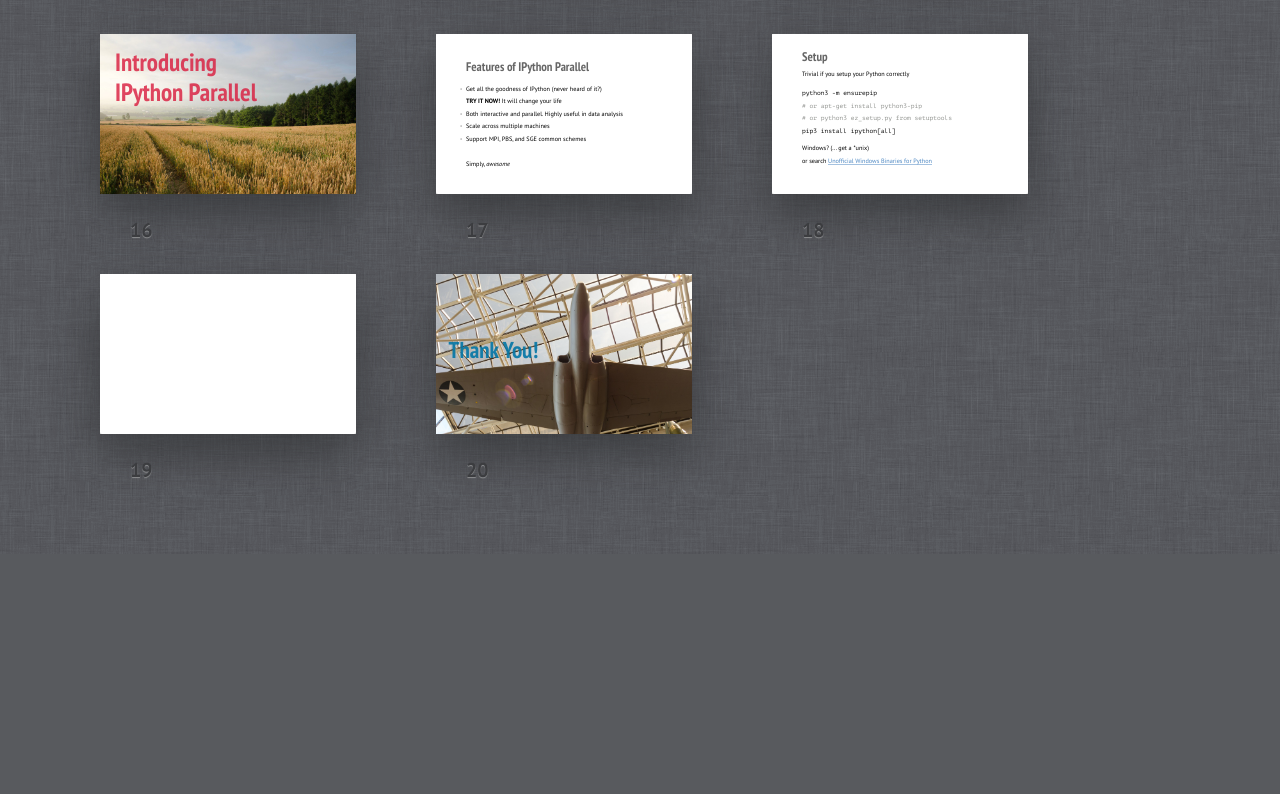
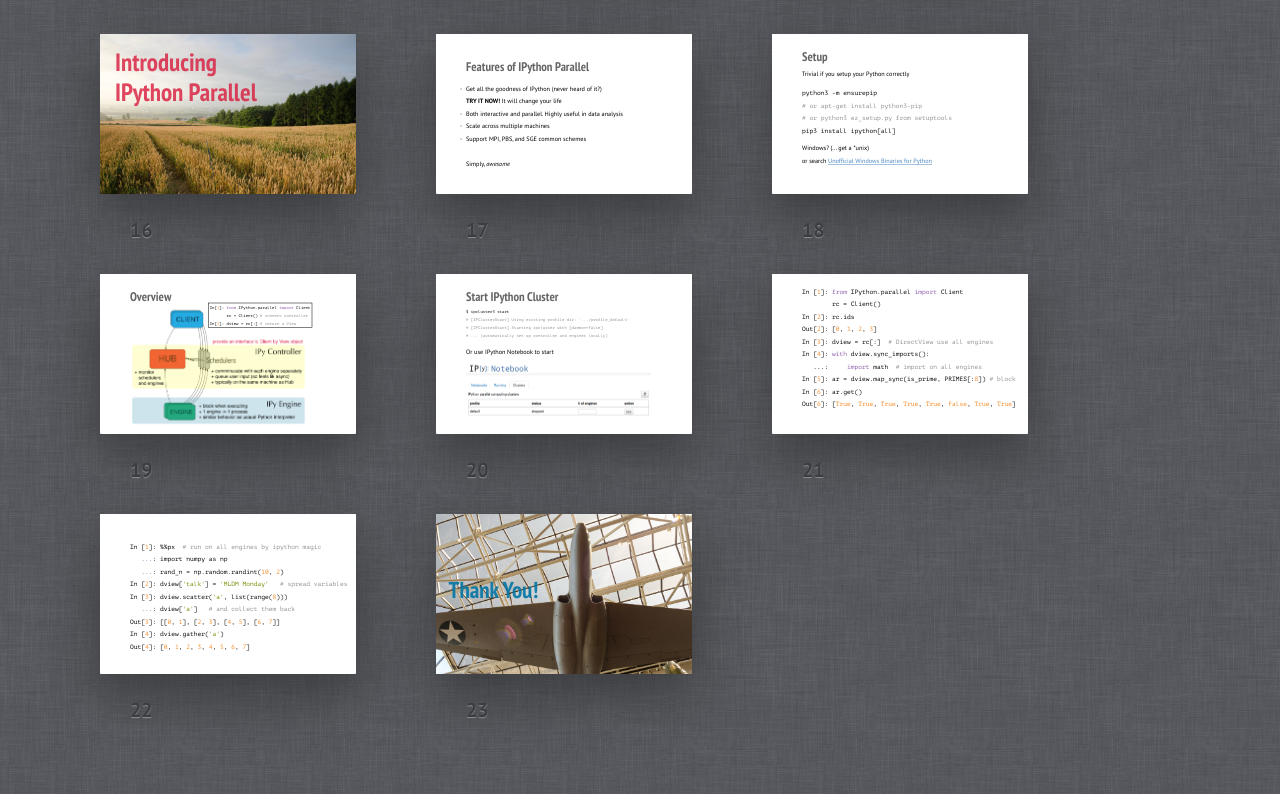
Before and after one commit to ccwang002/2014-handy-dist-computing, a plain HTML site: page slides/index.html in a window 1280 px wide. Shown: the part 1425-2219 px from the top of the page. Before the commit the page ends 1979 px from the top, so only its background shows below. Drawn offline with Linux system fonts and the light colour scheme.

Commit message:
update slides about ipy parallel

```diff
--- a/slides/index.html
+++ b/slides/index.html
@@ -392,8 +392,61 @@ pip3 install ipython[all]</code>
             or search <a href="http://www.lfd.uci.edu/~gohlke/pythonlibs/" target="_blank">Unofficial Windows Binaries for Python</a></p>
     </div></section>
 
+    <section id="ipy-overview" class="slide"><div>
+        <h2 class="tighter">Overview</h2>
+        <img src="pics/IPyParallel_Overview.png" width="90%" alt="">
+        <pre class="language-ipython3 small">
+<code>In[1]: from IPython.parallel import Client
+       rc = Client() # connect controller
+In[2]: dview = rc[:] # return a View</code></pre>
+    </div><style>
+        #ipy-overview pre {
+            position: absolute;
+            top: 115px;
+            right: 175px;
+            border: 2px solid black;
+            padding: 0 5px;
+        }
+    </style></section>
 
-    <section id="e" class="slide"><div>
+    <section id="ipy-start-cluster" class="slide"><div>
+        <h2 class="tighter">Start IPython Cluster</h2>
+        <pre class="language-bash tighter small">
+<code>$ ipcluster3 start
+# [IPClusterStart] Using existing profile dir: '.../profile_default'
+# [IPClusterStart] Starting ipcluster with [daemon=False]
+# ... (automatically set up controller and engines locally)</code></pre>
+<p class="tighter">Or use IPython Notebook to start</p>
+<img src="pics/ipynb_cluster.png" alt="">
+    </div></section>
+
+    <section id="ipy-demo" class="slide"><div>
+        <pre class="language-ipython3 full-page">
+<code>In [1]: from IPython.parallel import Client
+        rc = Client()
+In [2]: rc.ids
+Out[2]: [0, 1, 2, 3]
+In [3]: dview = rc[:]  # DirectView use all engines
+In [4]: with dview.sync_imports():
+   ...:     import math  # import on all engines
+In [5]: ar = dview.map_sync(is_prime, PRIMES[:8]) # block
+In [6]: ar.get()
+Out[6]: [True, True, True, True, True, False, True, True]
+</code></pre>
+    </div></section>
+
+    <section id="ipy-parallel-magic" class="slide"><div>
+        <pre class="language-ipython3 tighter">
+<code>In [1]: %%px  # run on all engines by ipython magic
+   ...: import numpy as np
+   ...: rand_n = np.random.randint(10, 2)
+In [2]: dview['talk'] = 'MLDM Monday'   # spread variables
+In [3]: dview.scatter('a', list(range(8)))
+   ...: dview['a']   # and collect them back
+Out[3]: [[0, 1], [2, 3], [4, 5], [6, 7]]
+In [4]: dview.gather('a')
+Out[4]: [0, 1, 2, 3, 4, 5, 6, 7]
+</code></pre>
     </div></section>
 
     <!-- End Slide -->
```
Also changed, not shown: slides/pics/IPyParallel_Overview.png (added), slides/pics/ipynb_cluster.png (added).
